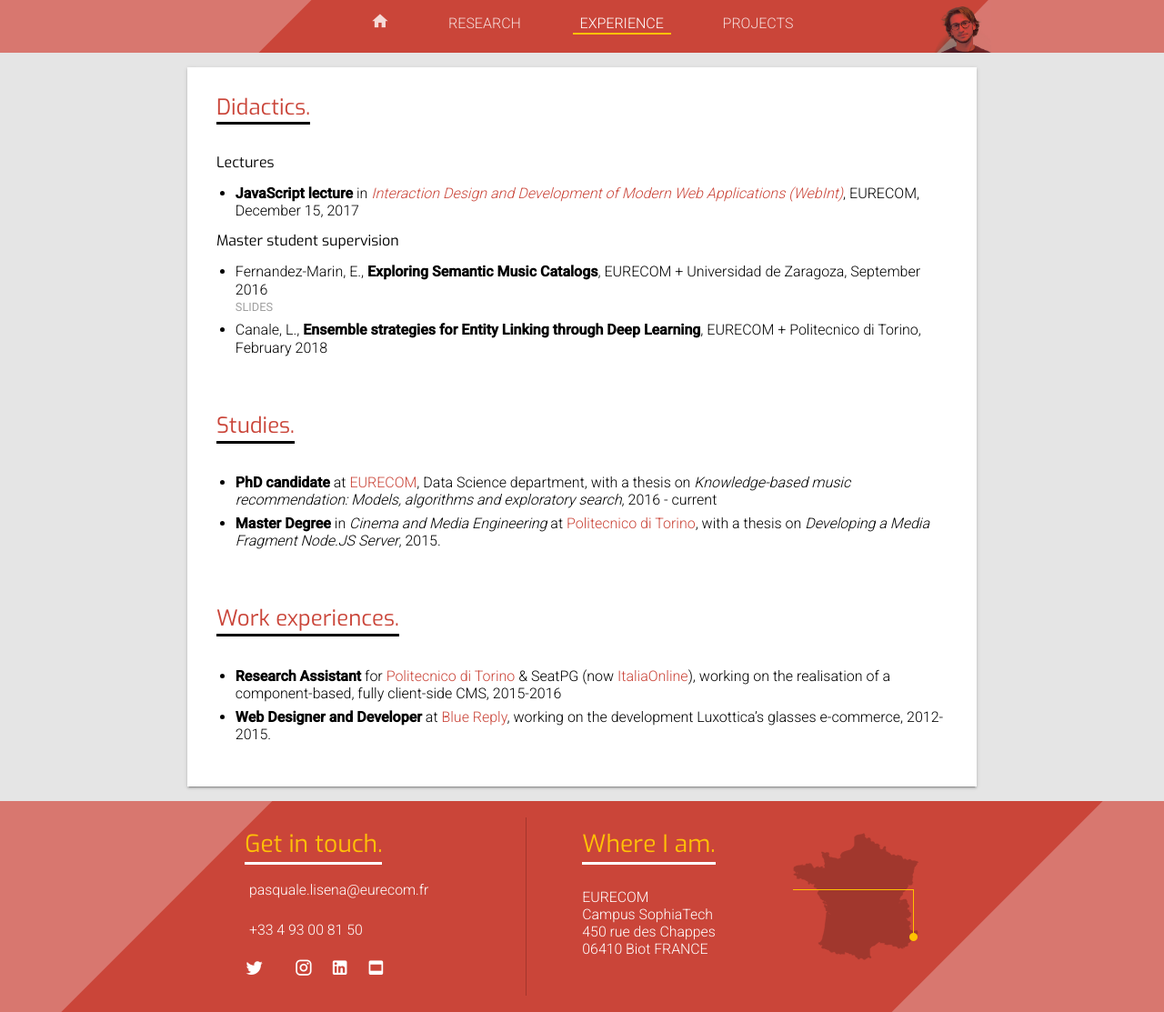
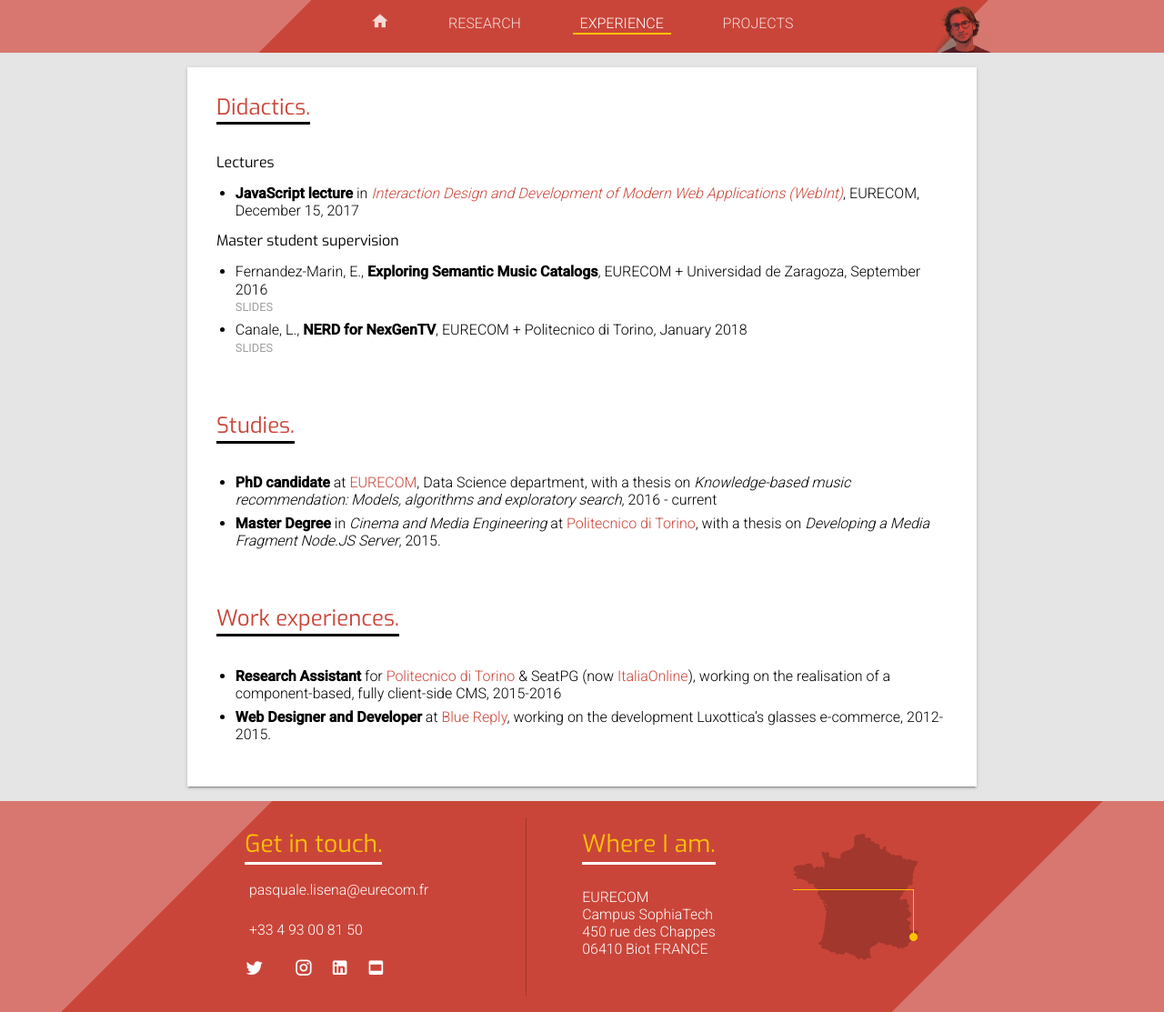
Before and after one commit to pasqLisena/pasqLisena.github.io, a Jekyll site: the page built from experience.md, in a window 1280 px wide. Shown: the whole page at 91% size. Built offline with Jekyll 4.4.1, drawn with Linux system fonts in a browser that asks for light colours; nearby versions of some CDN libraries.

Commit message:
updated lorenzo's thesis

```diff
--- a/experience.md
+++ b/experience.md
@@ -15,11 +15,12 @@ description: "How did I arrive here"
 
 - Fernandez-Marin, E., **Exploring Semantic Music Catalogs**, EURECOM + Universidad de Zaragoza, September 2016
 <span class="links" markdown="1">
-[SLIDES](https://docs.google.com/presentation/d/1DBP5g9zljmFXSeEKriQCyBT5kridbtgvgQpERD-TPh8/edit?usp=sharing)
+[SLIDES](https://docs.google.com/presentation/d/1DBP5g9zljmFXSeEKriQCyBT5kridbtgvgQpERD-TPh8)
 </span>
-- Canale, L., **Ensemble strategies for Entity Linking through Deep Learning**, EURECOM + Politecnico di Torino, February 2018
-<!-- <span class="links" markdown="1">
-</span> -->
+- Canale, L., **NERD for NexGenTV**, EURECOM + Politecnico di Torino, January 2018
+<span class="links" markdown="1">
+[SLIDES](https://docs.google.com/presentation/d/1hSJ5Evs_oMhvIWOBFt6JfAS9uVGK33mIhwUEHirnfqU/edit)
+</span>
 
 # Studies.
 
```
